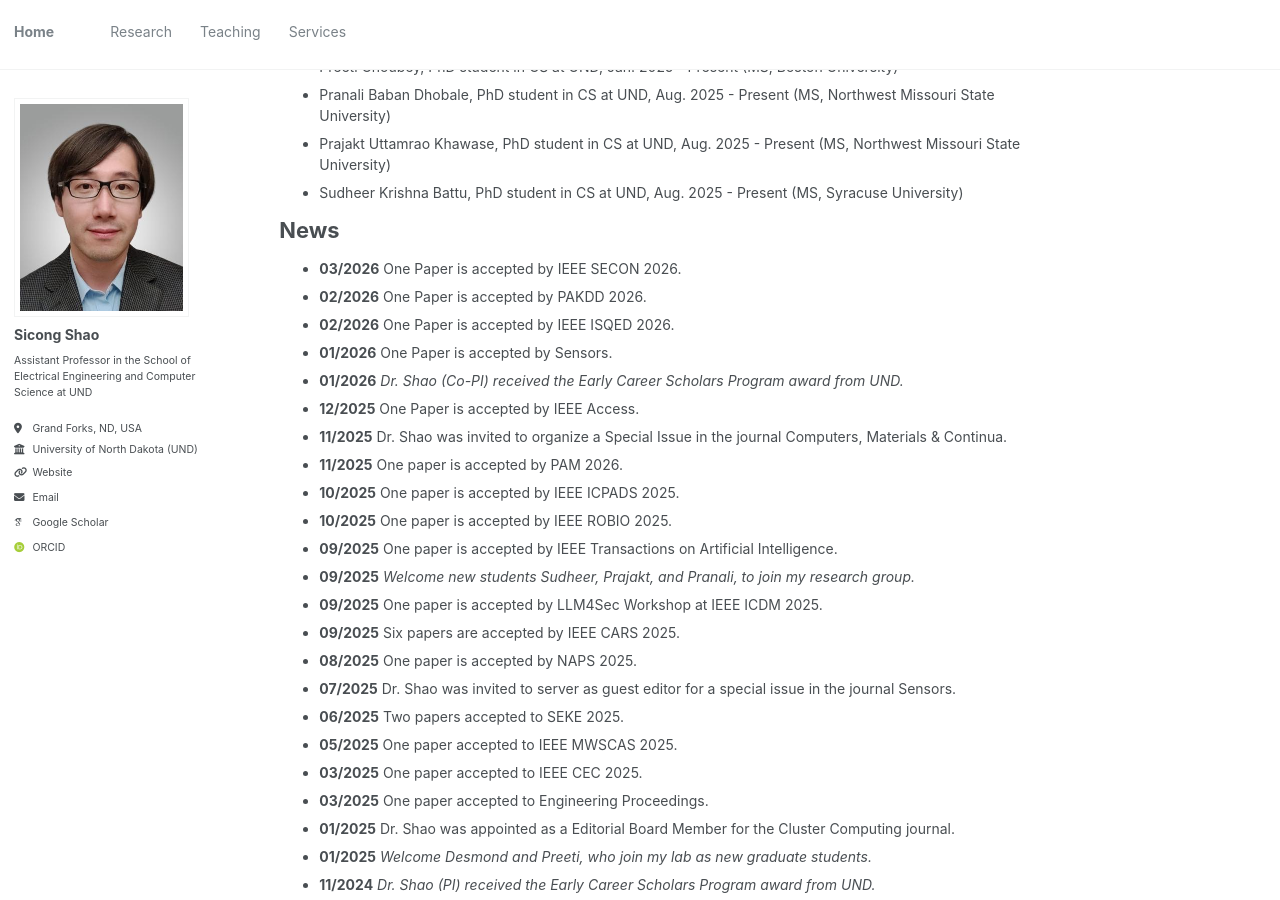
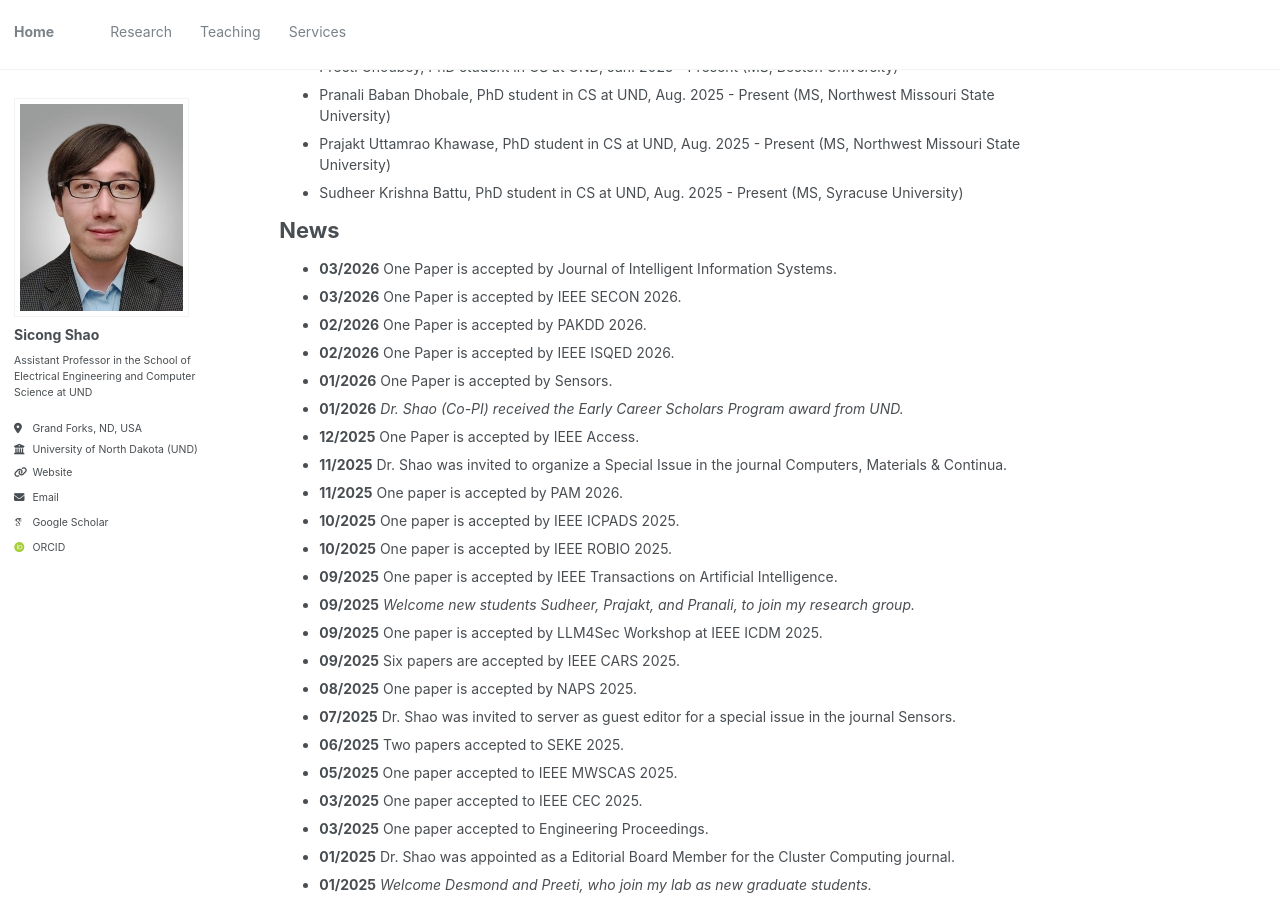
Before and after one commit to sicongshao/sicongshao.github.io, a Jekyll site: the page built from _pages/about.md, in a window 1280 px wide and 900 px high, scrolled down 501 px. Built offline with Jekyll 4.4.1, drawn with Linux system fonts in a browser that asks for light colours; some web fonts are replaced.

Commit message:
first commit

```diff
--- a/_pages/about.md
+++ b/_pages/about.md
@@ -32,6 +32,7 @@
 
 News
 ======
+* **03/2026** One Paper is accepted by Journal of Intelligent Information Systems.
 * **03/2026** One Paper is accepted by IEEE SECON 2026.
 * **02/2026** One Paper is accepted by PAKDD 2026.
 * **02/2026** One Paper is accepted by IEEE ISQED 2026.
--- a/_pages/publications.html
+++ b/_pages/publications.html
@@ -18,6 +18,11 @@
 <li>SARJ award from NSF EPSCoR RII Track-2 FEC funed by USA/NSF, PI</li><br> -->
 
 <h2>Peer-reviewed Publications</h2>
+
+<li>
+  Q. Shi, Z. Yang, and S. Shao, <strong>"TransEdge: A Lightweight Transformer-based Anomaly Detection Framework for Edge Devices,"</strong> <i> Journal of Intelligent Information Systems </i>, 2026. (Accepted for Publication)
+</li>
+<br>
 
 
 <li>
```
